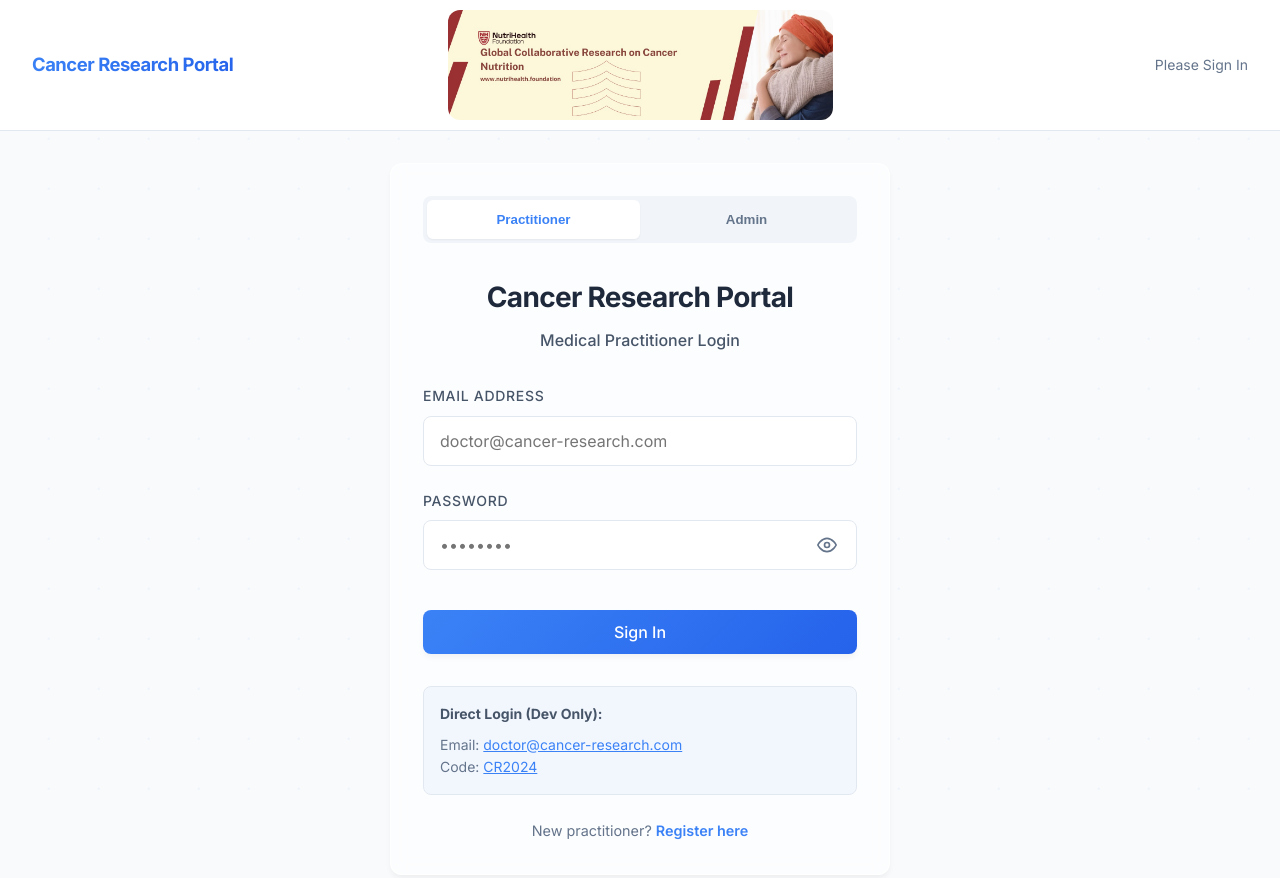
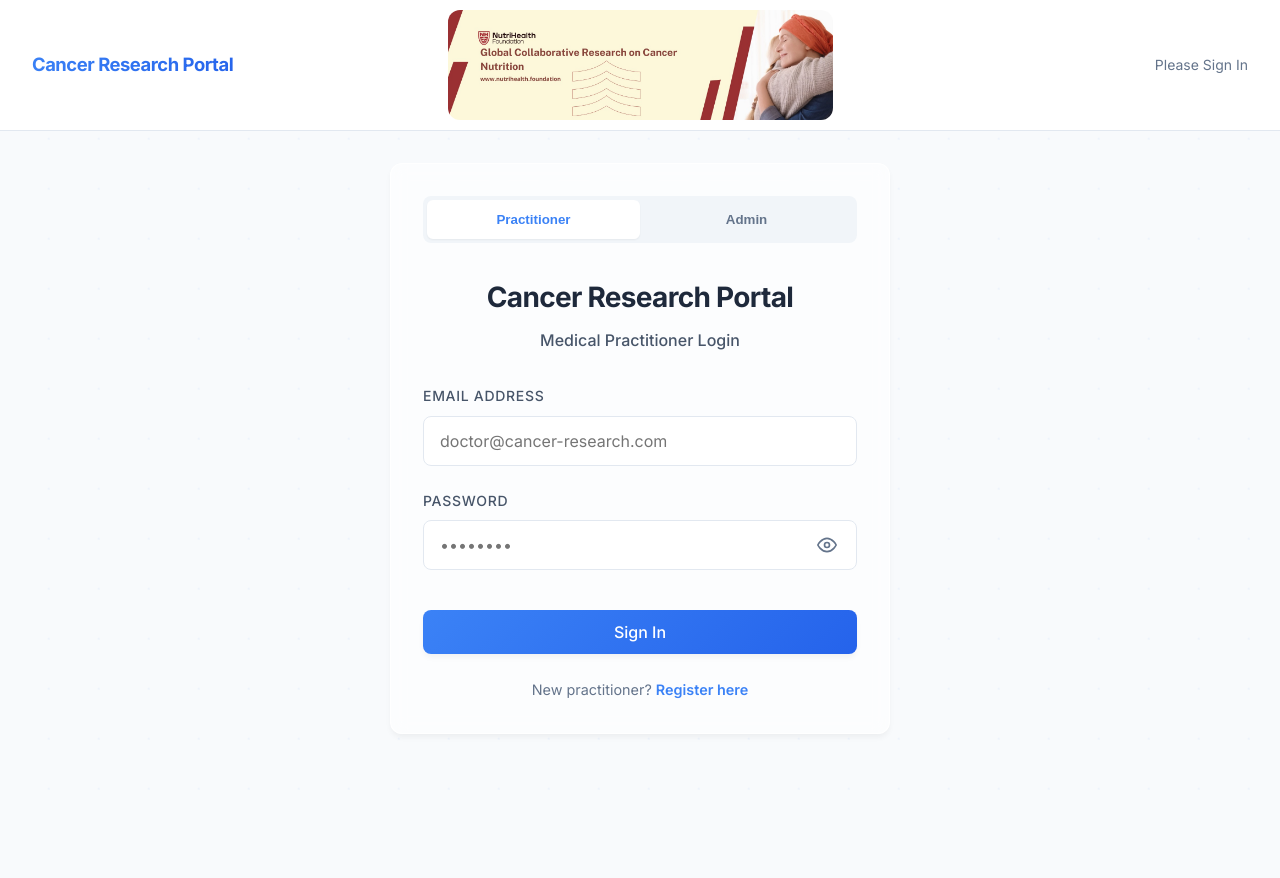
Before and after one commit to MirgudeMahesh/cancer-research, a React (Vite) app: page /login in a window 1280 px wide. Shown: the top 878 px of the page. After the commit the page ends 800 px from the top, so only its background shows below. Built offline with nearby package versions, Linux system fonts and the light colour scheme.

Commit message:
direct login commented

```diff
--- a/src/pages/Login.jsx
+++ b/src/pages/Login.jsx
@@ -177,7 +177,7 @@ function Login() {
 
                 {!isAdmin && (
                     <>
-                        <div className="mt-4" style={{ padding: '1rem', background: 'rgba(59, 130, 246, 0.05)', borderRadius: 'var(--radius-md)', border: '1px solid #e2e8f0' }}>
+                        {/* <div className="mt-4" style={{ padding: '1rem', background: 'rgba(59, 130, 246, 0.05)', borderRadius: 'var(--radius-md)', border: '1px solid #e2e8f0' }}>
                             <p style={{ fontSize: '0.875rem', color: 'var(--text-secondary)', marginBottom: '0.5rem' }}>
                                 <strong>Direct Login (Dev Only):</strong>
                             </p>
@@ -195,7 +195,7 @@ function Login() {
                                     CR2024
                                 </span>
                             </p>
-                        </div>
+                        </div> */}
                         <div className="text-center mt-3">
                             <p style={{ fontSize: '0.9rem', color: 'var(--text-muted)' }}>
                                 New practitioner? <span
```
